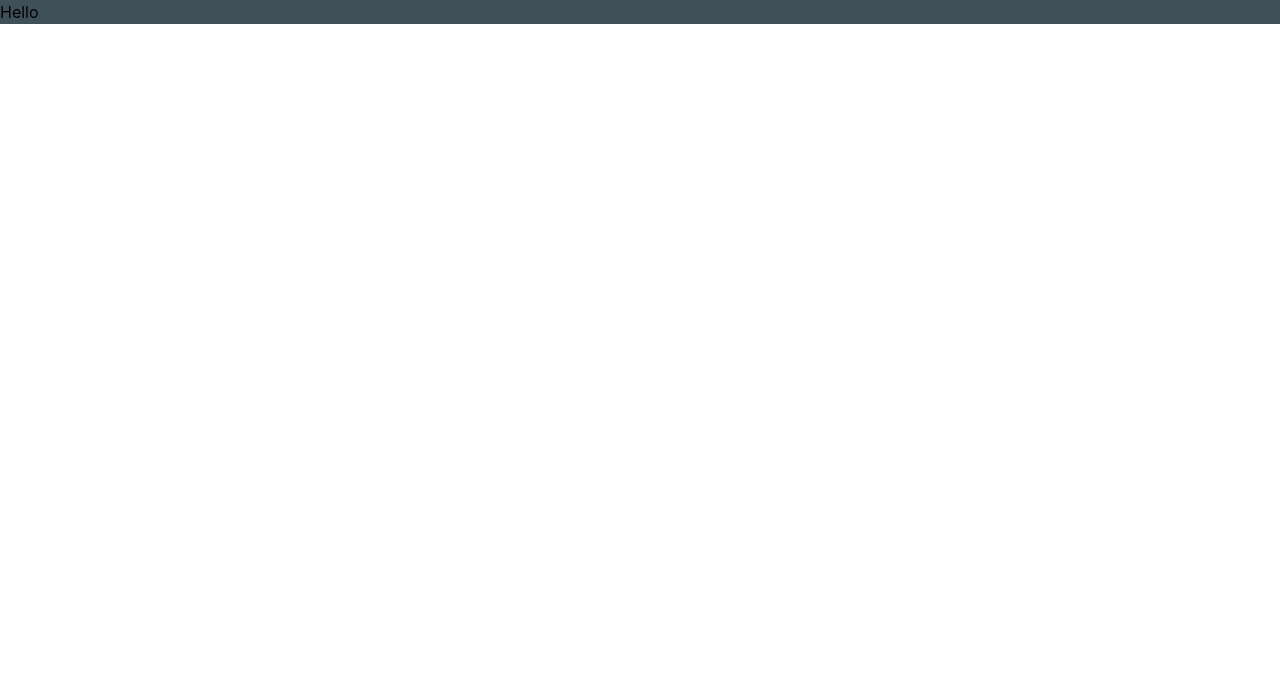
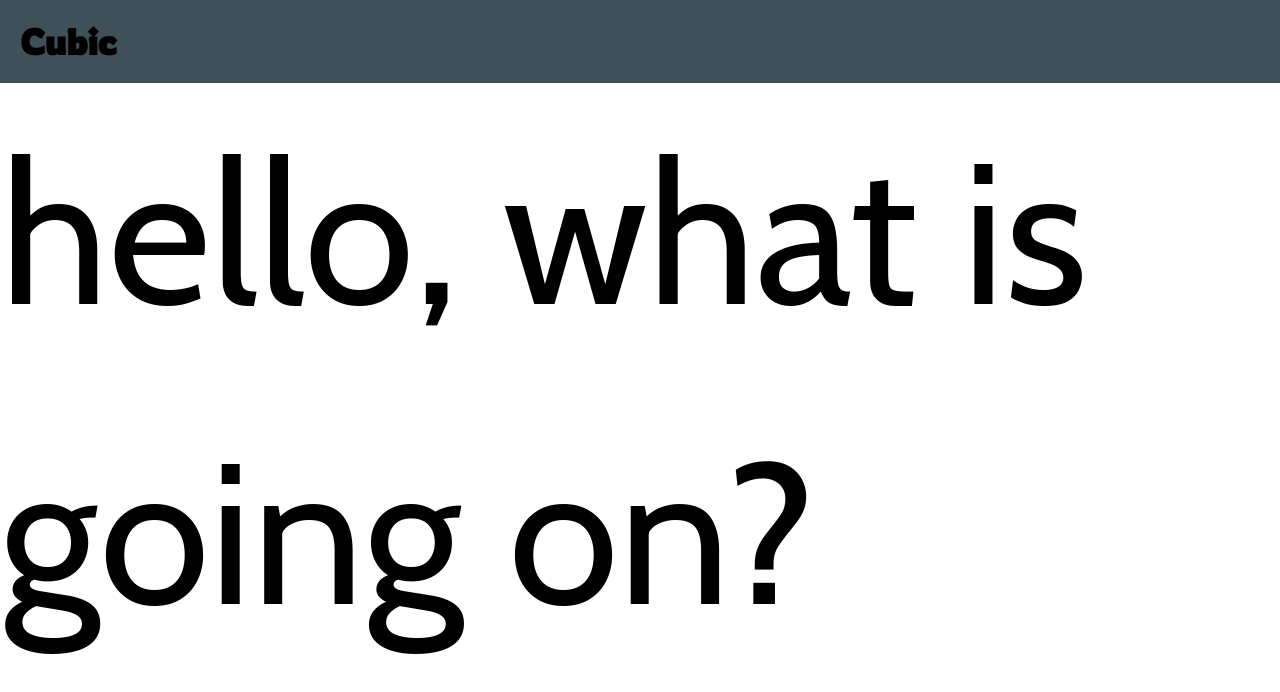
Before and after one commit to Jumner/Cubic, a Next.js app in the folder site/: page / in a window 1280 px wide. Shown: the top 692 px of the page. Built offline with nearby package versions, Linux system fonts and the light colour scheme.

Commit message:
done fonts

```diff
--- a/site/package.json
+++ b/site/package.json
@@ -11,6 +11,8 @@
     "@chakra-ui/react": "^1.7.3",
     "@emotion/react": "^11",
     "@emotion/styled": "^11",
+    "@fontsource/cabin": "^4.5.0",
+    "@fontsource/rowdies": "^4.5.0",
     "framer-motion": "^4",
     "next": "12.0.7",
     "react": "17.0.2",
--- a/site/pages/_app.js
+++ b/site/pages/_app.js
@@ -1,11 +1,13 @@
 import { ChakraProvider } from '@chakra-ui/react';
 import { theme } from '../styles/theme';
 
-function MyApp({ Component, pageProps }) {
+import '@fontsource/rowdies';
+import '@fontsource/cabin';
+
+export default function App({ Component, pageProps }) {
 	return (
 		<ChakraProvider theme={theme}>
 			<Component {...pageProps} />
 		</ChakraProvider>
 	);
 }
-export default MyApp;
--- /dev/null
+++ b/site/pages/components/Header.js
@@ -0,0 +1,9 @@
+import { Flex, Heading } from '@chakra-ui/react';
+
+export default function Header() {
+	return (
+		<Flex w="100vw" bg="gray" p="5">
+			<Heading>Cubic</Heading>
+		</Flex>
+	);
+}
--- /dev/null
+++ b/site/pages/components/Page.js
@@ -0,0 +1,11 @@
+import { Text } from '@chakra-ui/react';
+import Header from './Header';
+
+export default function Page({ children }) {
+	return (
+		<>
+			<Header />
+			{children}
+		</>
+	);
+}
--- a/site/pages/index.js
+++ b/site/pages/index.js
@@ -1,5 +1,10 @@
 import { Text } from '@chakra-ui/react';
+import Page from './components/Page';
 
 export default function Home() {
-	return <Text bg="gray">Hello</Text>;
+	return (
+		<Page>
+			<Text fontSize="200">hello, what is going on?</Text>
+		</Page>
+	);
 }
--- a/site/styles/theme.js
+++ b/site/styles/theme.js
@@ -6,4 +6,7 @@ const colours = {
 	green: '#73b06f',
 };
 
-export const theme = extendTheme({ colors: colours });
+export const theme = extendTheme({
+	colors: colours,
+	fonts: { heading: 'Rowdies', body: 'Cabin' },
+});
```
Also changed, not shown: 1 other file (tests, documents, lock files or other folders).
